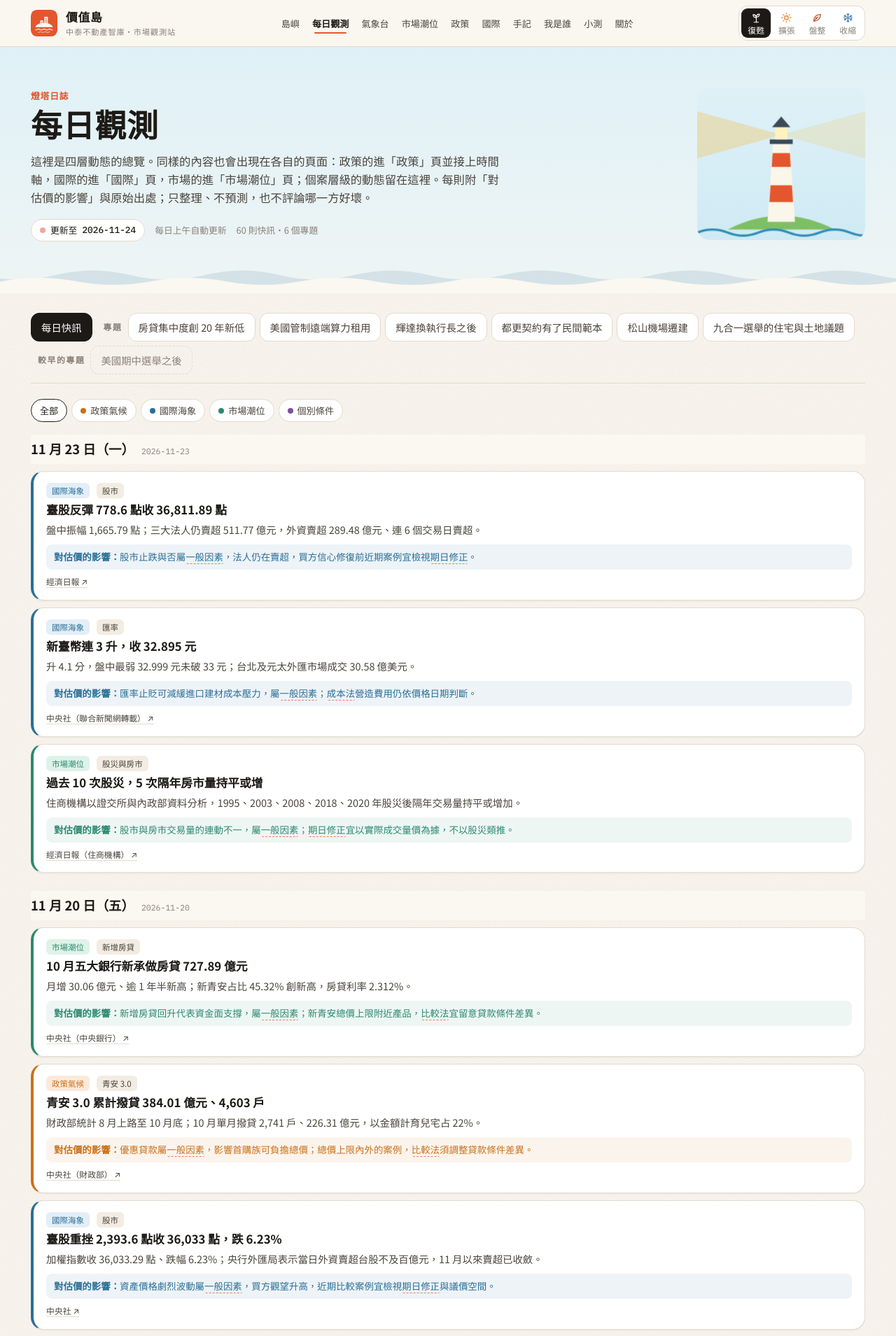
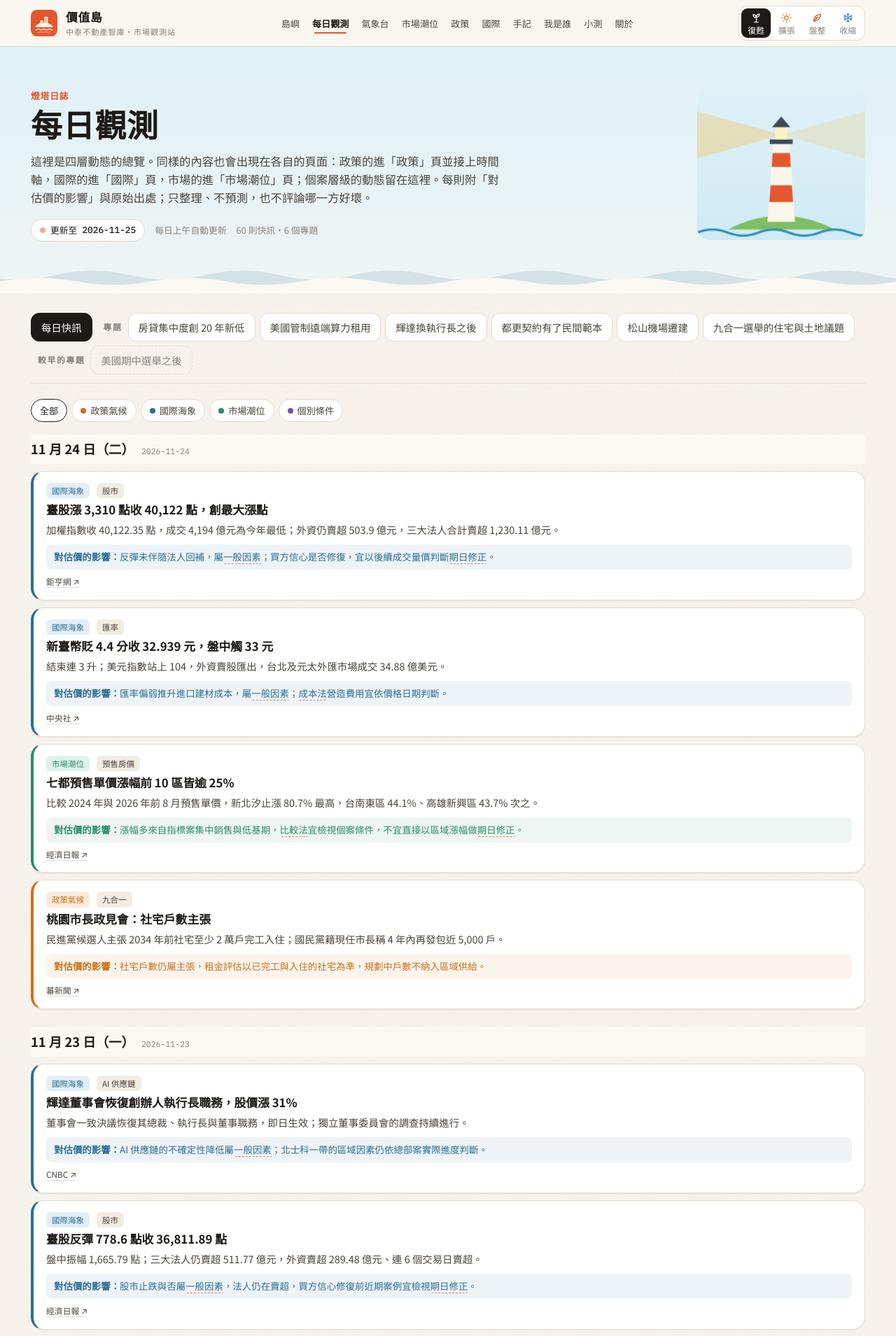
Before and after one commit to zonetai/value-isle, a Next.js app: page /value-isle/daily in a window 1280 px wide. Shown: the top 1909 px of the page at 70% size. Built offline with nearby package versions, Linux system fonts and the light colour scheme.

Commit message:
每日觀測 2026-11-25

```diff
--- a/data/daily.ts
+++ b/data/daily.ts
@@ -8,7 +8,7 @@
 import type { DailyData } from "./daily-types";
 
 export const DAILY: DailyData = {
-  updated: "2026-11-24",
+  updated: "2026-11-25",
   schedule: "每日上午自動更新",
 
   /* ---------- 情境推演的「目前方向」：首頁「如果…」使用；有新資料才更新，每項附出處 ---------- */
@@ -315,15 +315,18 @@ export const DAILY: DailyData = {
     },
     {
       id: "nvidia-ceo", layer: "intl", title: "輝達換執行長之後", date: "2026-11-12 公告",
-      status: "財務長暫代執行長，董事會遴選正式人選中；11/17 公布財報，季營收 1,158 億美元",
+      status: "董事會 11/23 恢復創辦人總裁、執行長與董事職務，財務長回任原職；獨立董事委員會的調查持續進行",
       summary: "輝達董事會 11 月 12 日宣布創辦人辭去總裁、執行長與董事，即日生效。這件事對臺灣不動產沒有直接關係，影響經由三條路傳進來：臺股與匯率的震盪、AI 供應鏈的訂單與擴廠信心，以及輝達在北投士林科技園區的海外總部案。以下只列已有出處的事實與公開說法，不推測後續人事。",
       groups: [
         { name: "事件經過", items: [
+          { t: "11/23 董事會恢復創辦人總裁、執行長與董事職務，即日生效", s: "董事會一致決議；暫代執行長的財務長續任財務長。新聞稿表示獨立董事委員會的調查將進行到結束，並宣布成立國家安全與出口管制委員會。", src: "NVIDIA 新聞稿", url: "https://nvidianews.nvidia.com/news/nvidia-board-reinstates-jensen-huang-as-president-ceo-and-board-director" },
           { t: "董事會宣布創辦人辭去總裁、執行長與董事，即日生效", s: "財務長暫代執行長並續任財務長；董事會啟動遴選，內部與外部人選都在考慮之列。公告未說明辭任原因。", src: "NVIDIA 新聞稿", url: "https://nvidianews.nvidia.com/news/nvidia-announces-ceo-transition" },
           { t: "財報照原訂時程，美西時間 11/17 公布", s: "2027 會計年度第 3 季財報於 11/17 下午約 1 時 20 分公布，2 時召開法說會，是人事異動後第一次對外說明營運。", src: "NVIDIA 新聞稿", url: "https://nvidianews.nvidia.com/news/nvidia-announces-ceo-transition" },
           { t: "財報：季營收 1,158 億美元，年增 103%", s: "資料中心營收 1,076 億美元、年增 110%；預估下一季營收 1,300 億美元，上下 3%，未計入中國資料中心運算營收。", src: "NVIDIA 新聞稿", url: "https://nvidianews.nvidia.com/news/nvidia-announces-financial-results-for-third-quarter-fiscal-2027" }
         ] },
         { name: "市場反應", items: [
+          { t: "輝達股價 11/23 收漲 31%", s: "復職消息公布當日大漲，收復換人以來的大部分跌幅。", src: "CNBC", url: "https://www.cnbc.com/2026/11/23/nvidia-jensen-huang-ceo.html" },
+          { t: "臺股 11/24 大漲 3,310.46 點，收 40,122.35 點", s: "史上最大收盤漲點，成交 4,194 億元為今年最低；外資仍賣超 503.9 億元，三大法人合計賣超 1,230.11 億元。", src: "鉅亨網", url: "https://news.cnyes.com/news/id/6670956" },
           { t: "輝達股價 11/12 收跌 4.34%，盤中一度跌約 14%", s: "收盤市值仍守在 4 兆美元之上。", src: "CNBC", url: "https://www.cnbc.com/2026/11/12/nvidia-nvda-jensen-huang-second-affair.html" },
           { t: "11/13 再跌 2.01%，市值跌破 4 兆美元", s: "為 2025 年 7 月以來首度收在 4 兆美元以下。", src: "CNBC", url: "https://www.cnbc.com/2026/11/13/nvidia-nvda-stock-jensen-huang-transition.html" },
           { t: "臺股 11/13 逆勢上漲 583.25 點", s: "前一晚夜盤已先漲 548 點，收盤守住 4 萬 3,000 點。", src: "自由財經", url: "https://ec.ltn.com.tw/article/breakingnews/5641141" },
@@ -345,7 +348,7 @@ export const DAILY: DailyData = {
         { t: "輝達換了執行長，台灣該重估什麼", venue: "中泰不動產智庫專欄", d: "2026-11-18", note: "把重大建設分成五級來看，北士科總部站在「已掛建照」這一級，人事異動沒有改變它的級數。", url: "https://zonetai.com/housenewsdetail/%E8%BC%9D%E9%81%94%E6%8F%9B%E4%BA%86%E5%9F%B7%E8%A1%8C%E9%95%B7" }
       ],
       appraiser: "估價上分兩層看。股市與匯率的震盪屬於一般因素，影響買方的資金與信心，通常要一到兩季才反映在成交量價上。北士科一帶則是區域因素：總部案目前履約正常，估價時依「已簽約、建照已掛件、尚未動工」的確定程度處理，尚未實現的產業效益不宜全數算進價格。公告日之後成交的比較案例，要留意議價幅度是否擴大，並做期日修正。",
-      watch: ["財報公布後臺股與外資動向", "正式執行長人選，以及新團隊對臺投資的說法", "11 月底北士科總部案都審委員會", "外資買賣超與新臺幣匯率", "北士科周邊新案的成交量與議價幅度"]
+      watch: ["獨立董事委員會的調查結果", "外資能否轉為買超，以及新臺幣匯率", "11 月底北士科總部案都審委員會", "北士科周邊新案的成交量與議價幅度"]
     },
     {
       id: "renewal-contract", layer: "policy", title: "都更契約有了民間範本", date: "2026-11-11 公布",
@@ -514,6 +517,11 @@ export const DAILY: DailyData = {
 
   /* ---------- 每日快訊（由新到舊） ---------- */
   briefs: [
+    { d: "2026-11-24", layer: "intl", tag: "股市", t: "臺股漲 3,310 點收 40,122 點，創最大漲點", s: "加權指數收 40,122.35 點，成交 4,194 億元為今年最低；外資仍賣超 503.9 億元，三大法人合計賣超 1,230.11 億元。", i: "反彈未伴隨法人回補，屬一般因素；買方信心是否修復，宜以後續成交量價判斷期日修正。", src: "鉅亨網", url: "https://news.cnyes.com/news/id/6670956" },
+    { d: "2026-11-24", layer: "intl", tag: "匯率", t: "新臺幣貶 4.4 分收 32.939 元，盤中觸 33 元", s: "結束連 3 升；美元指數站上 104，外資賣股匯出，台北及元太外匯市場成交 34.88 億美元。", i: "匯率偏弱推升進口建材成本，屬一般因素；成本法營造費用宜依價格日期判斷。", src: "中央社", url: "https://www.cna.com.tw/news/afe/202611240255.aspx" },
+    { d: "2026-11-24", layer: "market", tag: "預售房價", t: "七都預售單價漲幅前 10 區皆逾 25%", s: "比較 2024 年與 2026 年前 8 月預售單價，新北汐止漲 80.7% 最高，台南東區 44.1%、高雄新興區 43.7% 次之。", i: "漲幅多來自指標案集中銷售與低基期，比較法宜檢視個案條件，不宜直接以區域漲幅做期日修正。", src: "經濟日報", url: "https://money.udn.com/money/story/5621/9897843" },
+    { d: "2026-11-24", layer: "policy", tag: "九合一", t: "桃園市長政見會：社宅戶數主張", s: "民進黨候選人主張 2034 年前社宅至少 2 萬戶完工入住；國民黨籍現任市長稱 4 年內再發包近 5,000 戶。", i: "社宅戶數仍屬主張，租金評估以已完工與入住的社宅為準，規劃中戶數不納入區域供給。", src: "蕃新聞", url: "https://n.yam.com/Article/20261124475252" },
+    { d: "2026-11-23", layer: "intl", tag: "AI 供應鏈", t: "輝達董事會恢復創辦人執行長職務，股價漲 31%", s: "董事會一致決議恢復其總裁、執行長與董事職務，即日生效；獨立董事委員會的調查持續進行。", i: "AI 供應鏈的不確定性降低屬一般因素；北士科一帶的區域因素仍依總部案實際進度判斷。", src: "CNBC", url: "https://www.cnbc.com/2026/11/23/nvidia-jensen-huang-ceo.html" },
     { d: "2026-11-23", layer: "intl", tag: "股市", t: "臺股反彈 778.6 點收 36,811.89 點", s: "盤中振幅 1,665.79 點；三大法人仍賣超 511.77 億元，外資賣超 289.48 億元、連 6 個交易日賣超。", i: "股市止跌與否屬一般因素，法人仍在賣超，買方信心修復前近期案例宜檢視期日修正。", src: "經濟日報", url: "https://money.udn.com/money/story/5607/9896497" },
     { d: "2026-11-23", layer: "intl", tag: "匯率", t: "新臺幣連 3 升，收 32.895 元", s: "升 4.1 分，盤中最弱 32.999 元未破 33 元；台北及元太外匯市場成交 30.58 億美元。", i: "匯率止貶可減緩進口建材成本壓力，屬一般因素；成本法營造費用仍依價格日期判斷。", src: "中央社（聯合新聞網轉載）", url: "https://udn.com/news/story/7239/9896924" },
     { d: "2026-11-23", layer: "market", tag: "股災與房市", t: "過去 10 次股災，5 次隔年房市量持平或增", s: "住商機構以證交所與內政部資料分析，1995、2003、2008、2018、2020 年股災後隔年交易量持平或增加。", i: "股市與房市交易量的連動不一，屬一般因素；期日修正宜以實際成交量價為據，不以股災類推。", src: "經濟日報（住商機構）", url: "https://money.udn.com/money/story/5621/9896633" },
@@ -569,10 +577,5 @@ export const DAILY: DailyData = {
     { d: "2026-11-10", layer: "intl", tag: "聯準會", t: "美國 10 月 CPI 月增 0.4%，升息預期升溫", s: "高於預期的 0.3%；10 年期美債殖利率升近 10 個基點至 4.95%，市場定價 12 月升 1 碼機率 88%。", i: "美國利率走高會帶動國內資金成本，收益法折現率不宜下修。", src: "CNBC", url: "https://www.cnbc.com/2026/11/10/market-spooked-because-now-the-fed-may-need-a-supersized-hike-in-december.html" },
     { d: "2026-11-10", layer: "intl", tag: "股市", t: "臺股漲 1,050 點，收 42,711.92 點", s: "加權指數漲幅 2.52%，成交金額新臺幣 1 兆 33.39 億元，連 2 日反彈。", i: "股市回穩有助財富效果，但量價反應需一到兩季才進入比較法案例。", src: "中央社", url: "https://www.cna.com.tw/news/afe/202611100131.aspx" },
     { d: "2026-11-10", layer: "intl", tag: "匯率", t: "新臺幣盤中逼近 33 元，收 32.865 元", s: "盤中最低 32.97 元，央行尾盤調節後轉為升值 1.7 分；外資賣超 341.16 億元。", i: "匯率偏弱推升進口建材成本，成本法重建成本須留意期日修正。", src: "自由時報", url: "https://ec.ltn.com.tw/article/breakingnews/5636034" },
-    { d: "2026-11-10", layer: "ind", tag: "都更", t: "高雄左營機20公辦都更動土，總投資 153 億元", s: "基地約 4,270 坪，規劃 7 棟建物、約 1,741 戶，含社宅約 85 戶，預計 2033 年完工。", i: "公辦都更動工使周邊住宅供給時程明確，屬區域因素，可作為後續比較標的來源。", src: "安傳媒", url: "https://annewsmedia.com/2026/11/10/regional-focus/23438/" },
-    { d: "2026-11-09", layer: "policy", tag: "九合一", t: "北市都更政見攻防：國有地盤點與人力", s: "沈伯洋稱都發局嚴重缺人力；蔣萬安要求說明國有地來源，並列舉南機場等公辦都更案。", i: "政見屬主張階段，估價上僅揭露為不確定因素，不反映於更新後價值。", src: "聯合報", url: "https://udn.com/vote2026/story/124652/9865720" },
-    { d: "2026-11-09", layer: "intl", tag: "出口", t: "10 月出口 967.6 億美元，年增 58.9%", s: "出口連 36 個月正成長，資通與視聽產品 476 億美元、電子零組件 326.8 億美元。", i: "科技業獲利與就業支撐園區周邊住宅與廠辦需求，是區域因素的正面訊號。", src: "中央社", url: "https://www.cna.com.tw/news/afe/202611090213.aspx" },
-    { d: "2026-11-09", layer: "intl", tag: "匯率", t: "新臺幣收 32.882 元，外資續匯出", s: "臺股大漲但外資仍賣超 900 億元，盤中最低 32.957 元。", i: "匯率走貶推升進口建材成本，也影響外資與壽險對商用不動產的配置。", src: "中央社", url: "https://www.cna.com.tw/news/afe/202611090222.aspx" },
-    { d: "2026-11-09", layer: "policy", tag: "九合一", t: "淡海科學城進駐時程各有說法", s: "行政院長稱民國 118 年可進駐；李四川競辦引內政部資料稱 124 年工程才完成。", i: "區段徵收完成時點未定前，估價不宜把園區效益提前反映在周邊地價。", src: "聯合報", url: "https://udn.com/news/story/124652/9867368" },
   ]
 };
```
